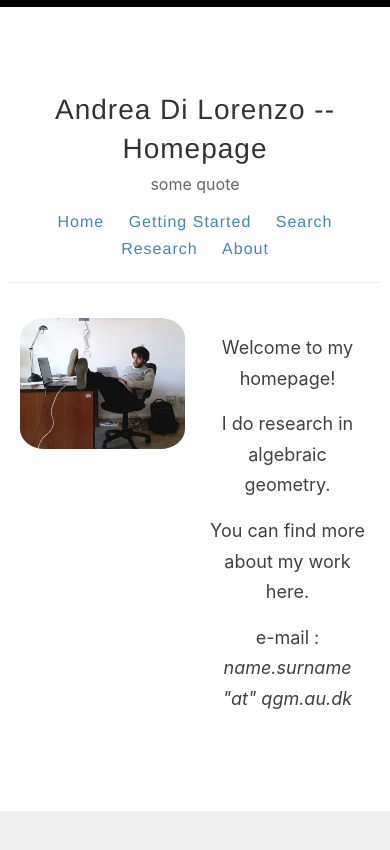
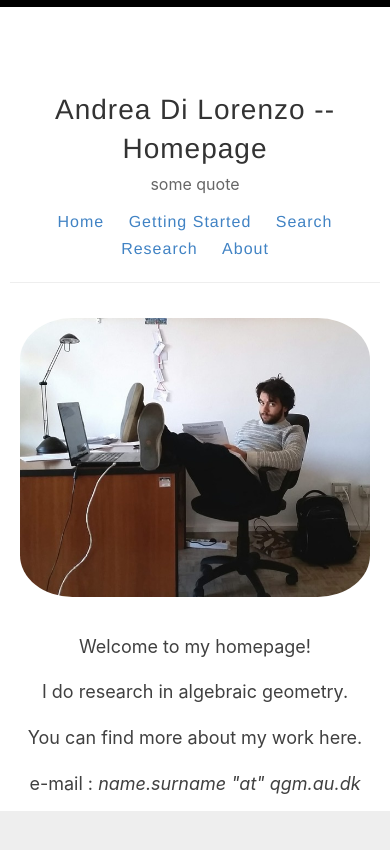
Before and after one commit to anddil/anddil.github.io, a Jekyll site: the page built from index.html, in a window 390 px wide. Shown: the top 850 px of the page. Built offline with Jekyll 4.4.1, drawn with Linux system fonts in a browser that asks for light colours; the list of posts is cut into pages by our own code.

Commit message:
Update index.html

```diff
--- a/index.html
+++ b/index.html
@@ -14,6 +14,13 @@ layout: default
   width: 50%;
   padding: 10px;
 
+}
+
+@media only screen and (max-width: 768px) {
+  /* For mobile phones: */
+  [class*="column"] {
+    width: 100%;
+  }
 }
 
 /* Clear floats after the columns */
```
